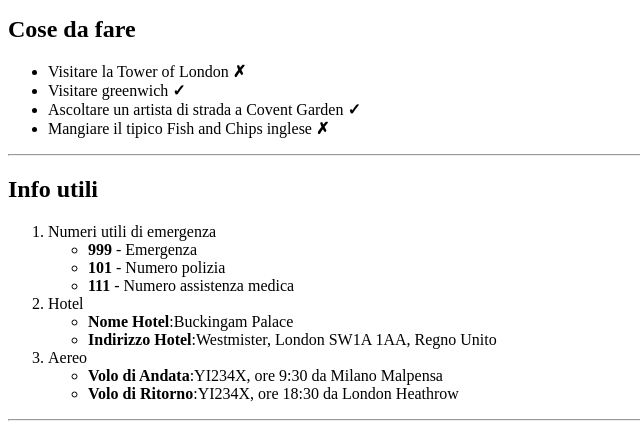
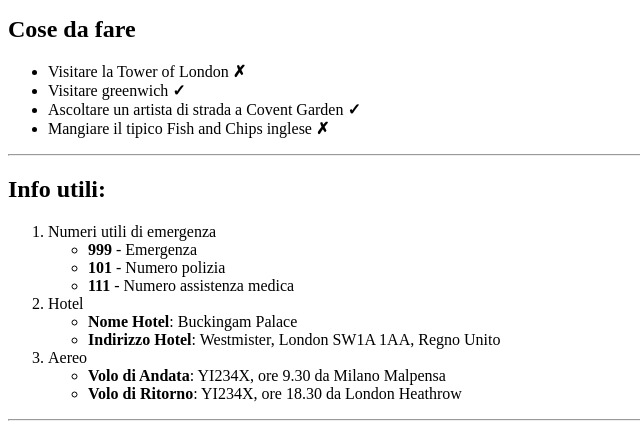
Before and after one commit to F3licia/html-london-trip, a plain HTML site: page index.html in a window 1280 px wide. Shown: the part 891-1329 px from the top of the page, 0-640 px from the left. Drawn offline with Linux system fonts and the light colour scheme.

Commit message:
piccole correzioni

```diff
--- a/index.html
+++ b/index.html
@@ -69,7 +69,7 @@
     <hr>
 
     <section id="section4">
-     <h2><strong>Info utili</strong></h2>
+     <h2><strong>Info utili:</strong></h2>
      <ol>
          <li> Numeri utili di emergenza </li>
            <ul>
@@ -80,14 +80,14 @@
 
          <li>Hotel</li>
             <ul>
-             <li> <strong>Nome Hotel</strong>:Buckingam Palace </li>
-             <li> <strong>Indirizzo Hotel</strong>:Westmister, London SW1A 1AA, Regno Unito </li>
+             <li> <strong>Nome Hotel</strong>: Buckingam Palace </li>
+             <li> <strong>Indirizzo Hotel</strong>: Westmister, London SW1A 1AA, Regno Unito </li>
             </ul>
 
             <li>Aereo</li>
             <ul>
-             <li> <strong>Volo di Andata</strong>:YI234X, ore 9:30 da Milano Malpensa </li>
-             <li> <strong>Volo di Ritorno</strong>:YI234X, ore 18:30 da London Heathrow </li>
+             <li> <strong>Volo di Andata</strong>: YI234X, ore 9.30 da Milano Malpensa </li>
+             <li> <strong>Volo di Ritorno</strong>: YI234X, ore 18.30 da London Heathrow </li>
             </ul>
      </ol>
     </section>
```
